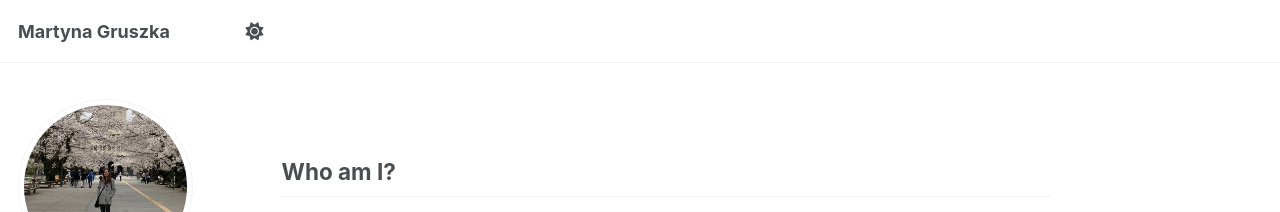
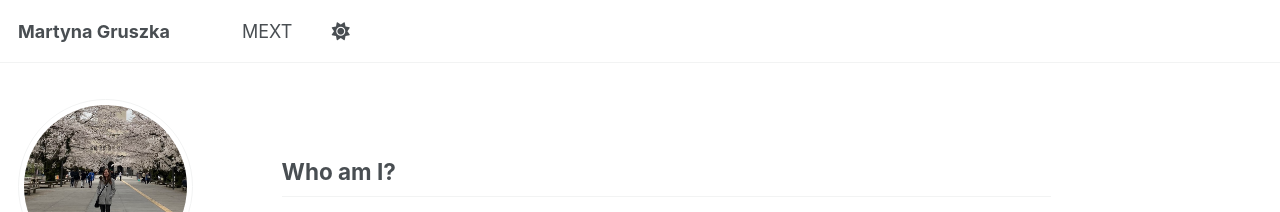
Before and after one commit to martgru/martgru.github.io, a Jekyll site: the page built from _pages/about.md, in a window 1280 px wide. Shown: the top 212 px of the page. Built offline with Jekyll 4.4.1, drawn with Linux system fonts in a browser that asks for light colours.

Commit message:
Update navigation.yml - add new tab

```diff
--- a/_data/navigation.yml
+++ b/_data/navigation.yml
@@ -8,6 +8,9 @@
 #      Markdown formatted page while the second is generated using JSON.
 
 main:
+  - title: "MEXT"
+    url: /mext/
+
   #- title: "Publications"
   #  url: /publications/
 
```
